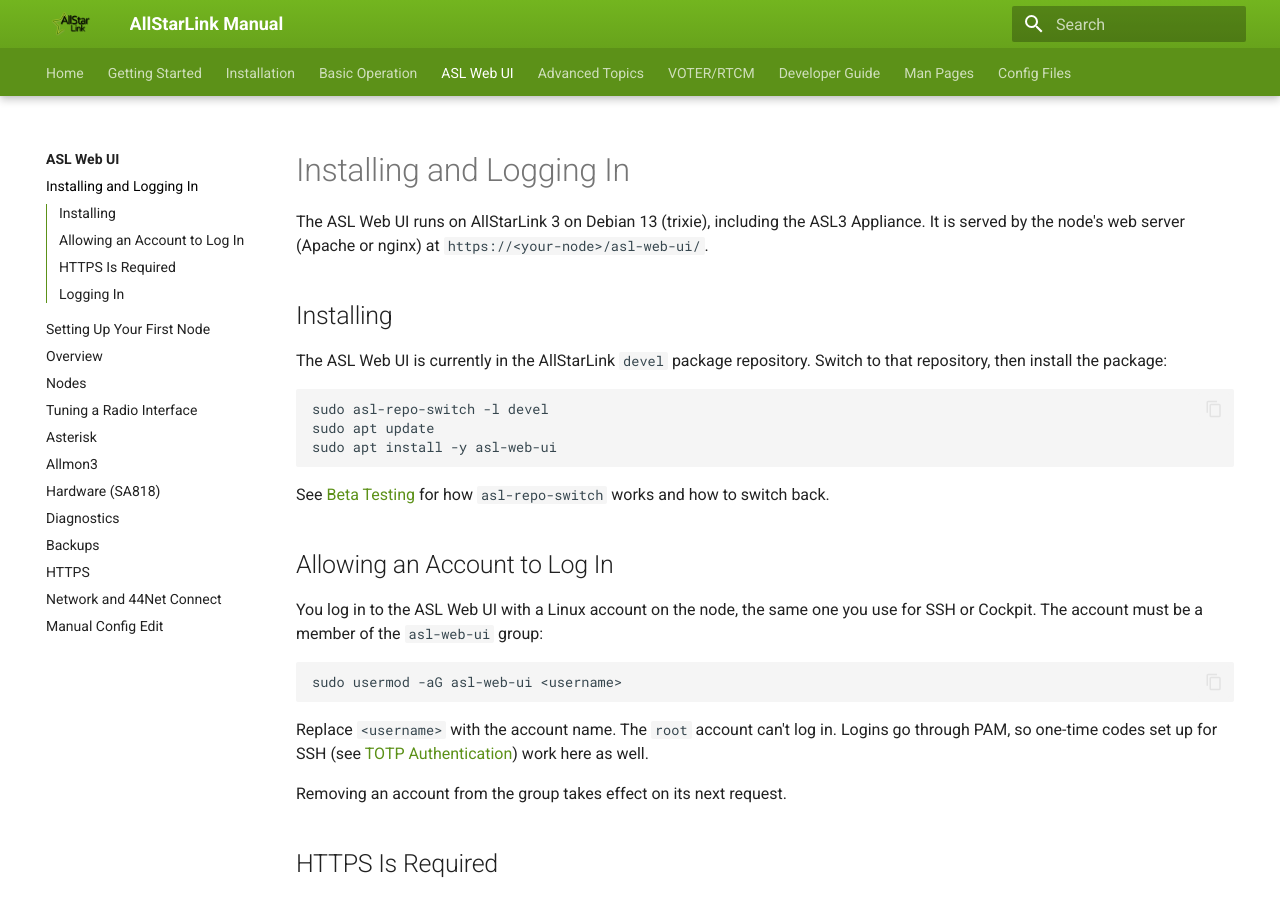
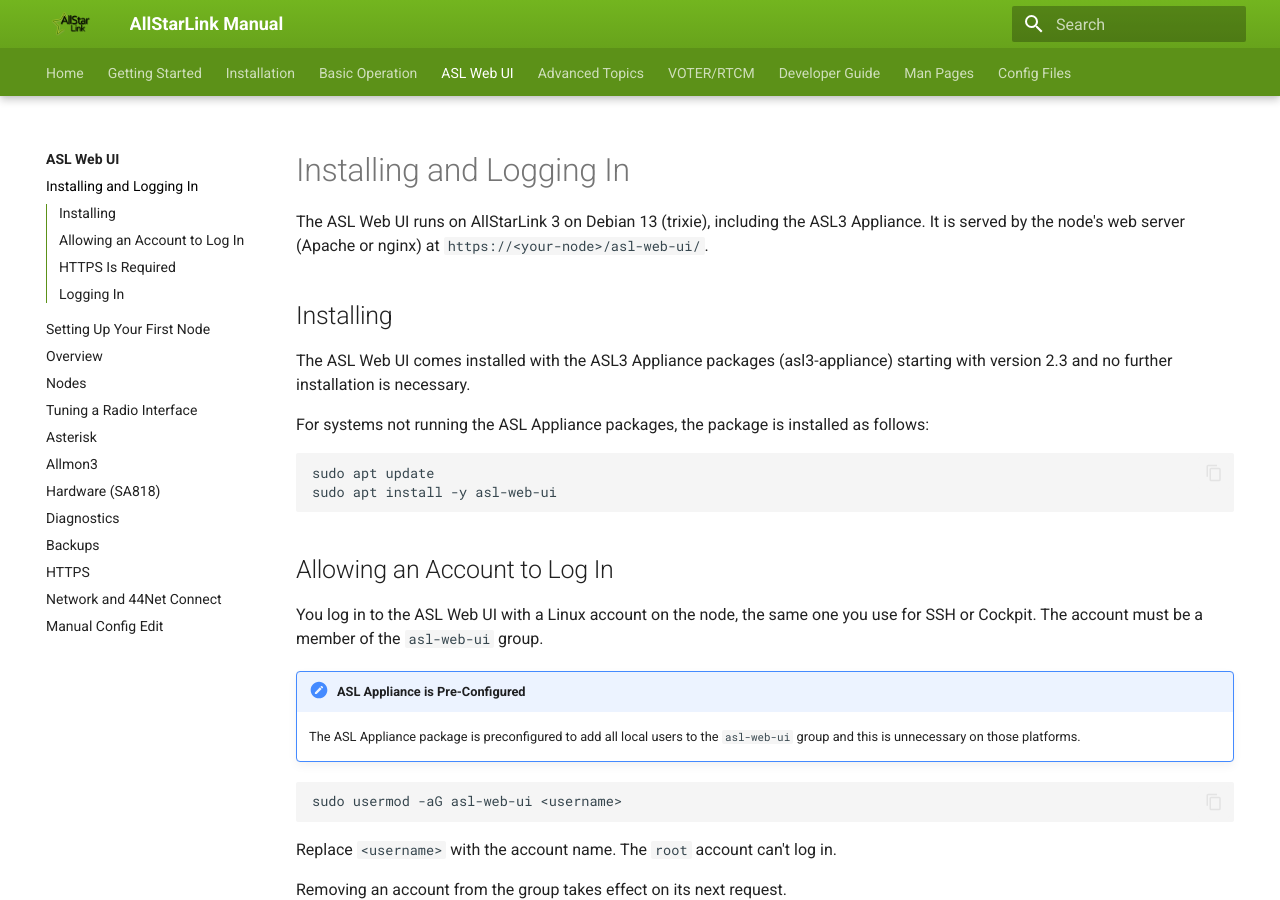
Before and after one commit to AllStarLink/ASL3-Manual, an MkDocs documentation site: the page built from docs/web-ui/install.md, in a window 1280 px wide and 900 px high. Built offline with MkDocs 1.6.1 and Material for MkDocs 9.7.7, drawn with Linux system fonts in a browser that asks for light colours.

Commit message:
Web UI manual: install now ships with the ASL3 Appliance
asl-web-ui comes with asl3-appliance 2.3+, and the appliance adds local
users to the asl-web-ui group. Drop the devel-repo instructions.

Co-Authored-By: Claude Opus 5.5 <noreply@anthropic.com>

````diff
--- a/docs/web-ui/install.md
+++ b/docs/web-ui/install.md
@@ -2,24 +2,29 @@
 The ASL Web UI runs on AllStarLink 3 on Debian 13 (trixie), including the ASL3 Appliance. It is served by the node's web server (Apache or nginx) at `https://<your-node>/asl-web-ui/`.
 
 ## Installing
-The ASL Web UI is currently in the AllStarLink `devel` package repository. Switch to that repository, then install the package:
+The ASL Web UI comes installed with the ASL3 Appliance packages (asl3-appliance) starting
+with version 2.3 and no further installation is necessary.
+
+For systems not running the ASL Appliance packages, the package is installed as follows:
 
 ```bash
-sudo asl-repo-switch -l devel
 sudo apt update
 sudo apt install -y asl-web-ui
 ```
 
-See [Beta Testing](../user-guide/betatest.md) for how `asl-repo-switch` works and how to switch back.
+## Allowing an Account to Log In
 
-## Allowing an Account to Log In
-You log in to the ASL Web UI with a Linux account on the node, the same one you use for SSH or Cockpit. The account must be a member of the `asl-web-ui` group:
+You log in to the ASL Web UI with a Linux account on the node, the same one you use for SSH or Cockpit. The account must be a member of the `asl-web-ui` group.
+
+!!! node "ASL Appliance is Pre-Configured"
+    The ASL Appliance package is preconfigured to add all local users to the
+    `asl-web-ui` group and this is unnecessary on those platforms.
 
 ```bash
 sudo usermod -aG asl-web-ui <username>
 ```
 
-Replace `<username>` with the account name. The `root` account can't log in. Logins go through PAM, so one-time codes set up for SSH (see [TOTP Authentication](../adv-topics/totp-auth.md)) work here as well.
+Replace `<username>` with the account name. The `root` account can't log in.
 
 Removing an account from the group takes effect on its next request.
 
````
